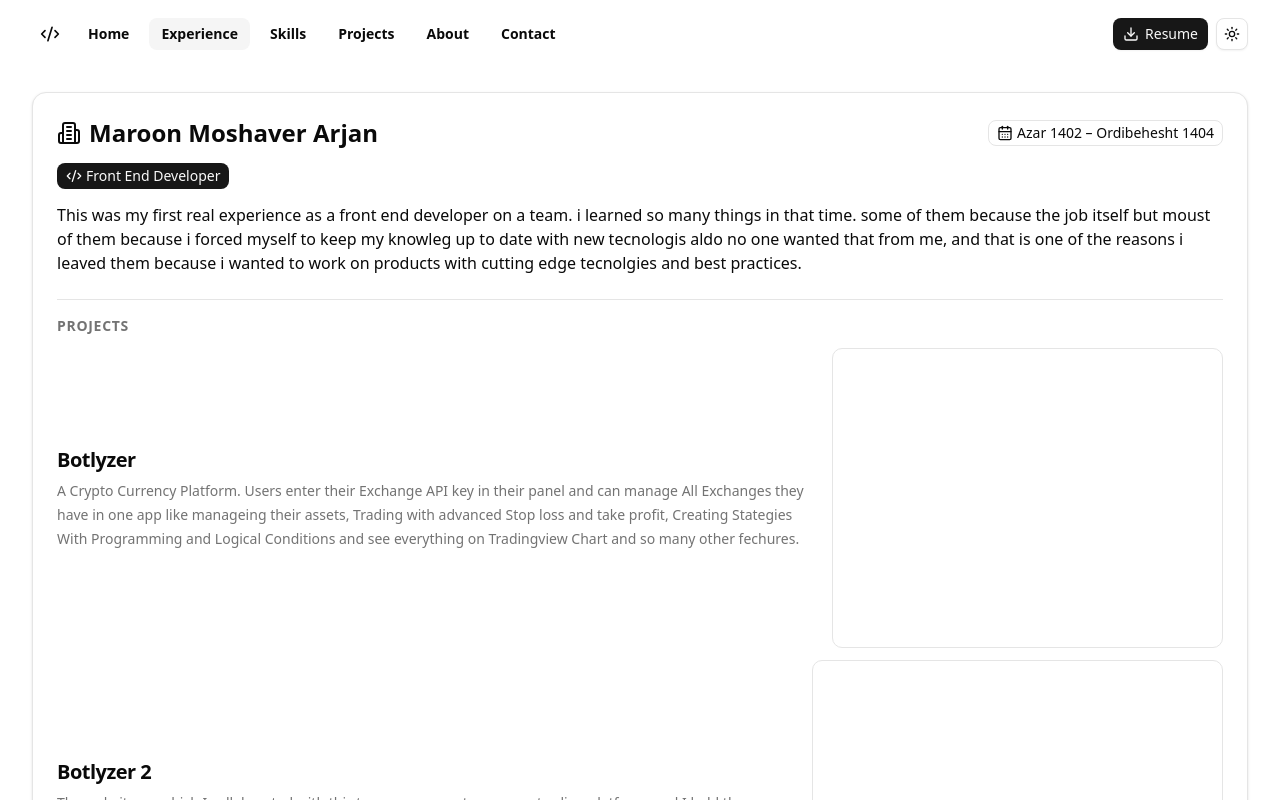
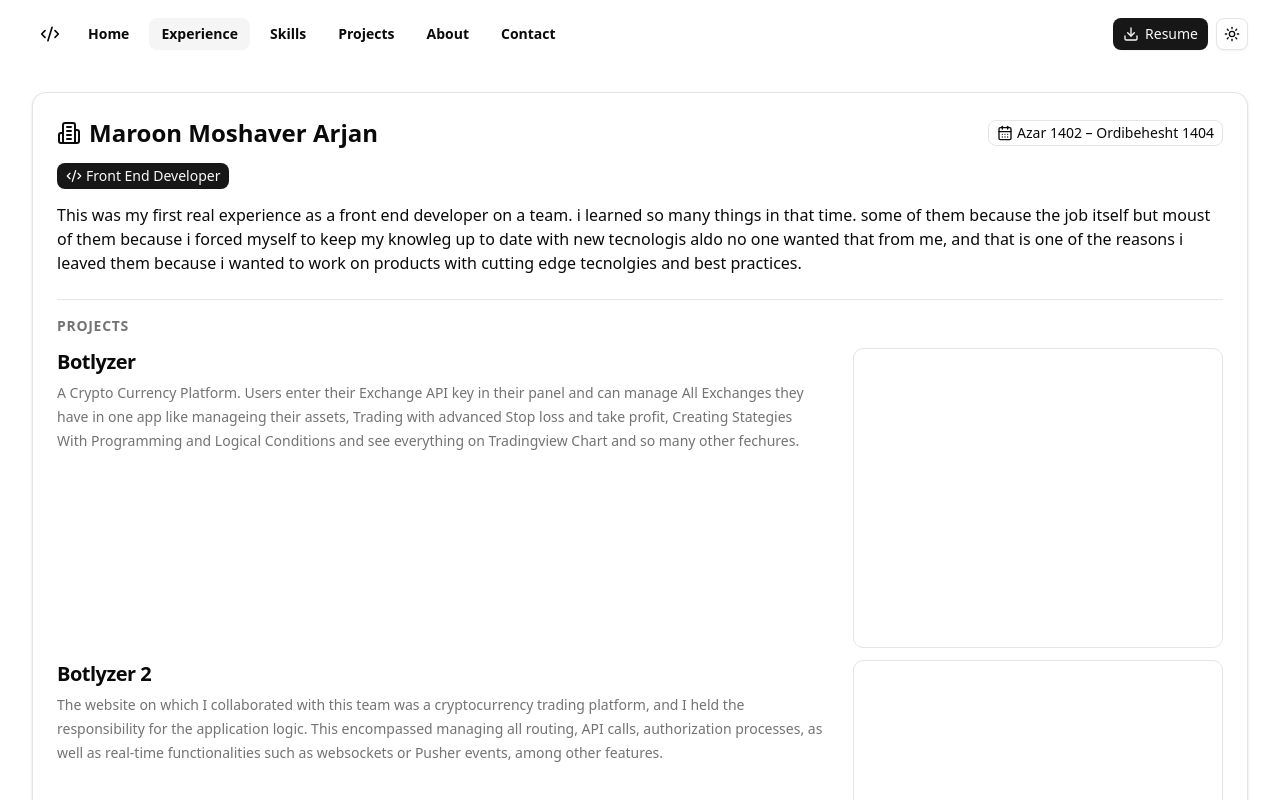
Before and after one commit to hossein-jorfi/portfolio-website, a Next.js app: page /experience in a window 1280 px wide. Shown: the top 800 px of the page. Built offline with nearby package versions, Linux system fonts and the light colour scheme.

Commit message:
ProjectItem

```diff
--- a/src/app/experience/_components/experience-item/project-item.tsx
+++ b/src/app/experience/_components/experience-item/project-item.tsx
@@ -3,8 +3,8 @@ import { Project } from "../../types";
 
 const ProjectItem = ({ name, description }: Project) => {
   return (
-    <div className="flex items-center gap-7">
-      <div className="space-y-1">
+    <div className="grid grid-cols-3 gap-7">
+      <div className="space-y-1 col-span-2">
         <H4>{name}</H4>
         <Muted>{description}</Muted>
       </div>
```
